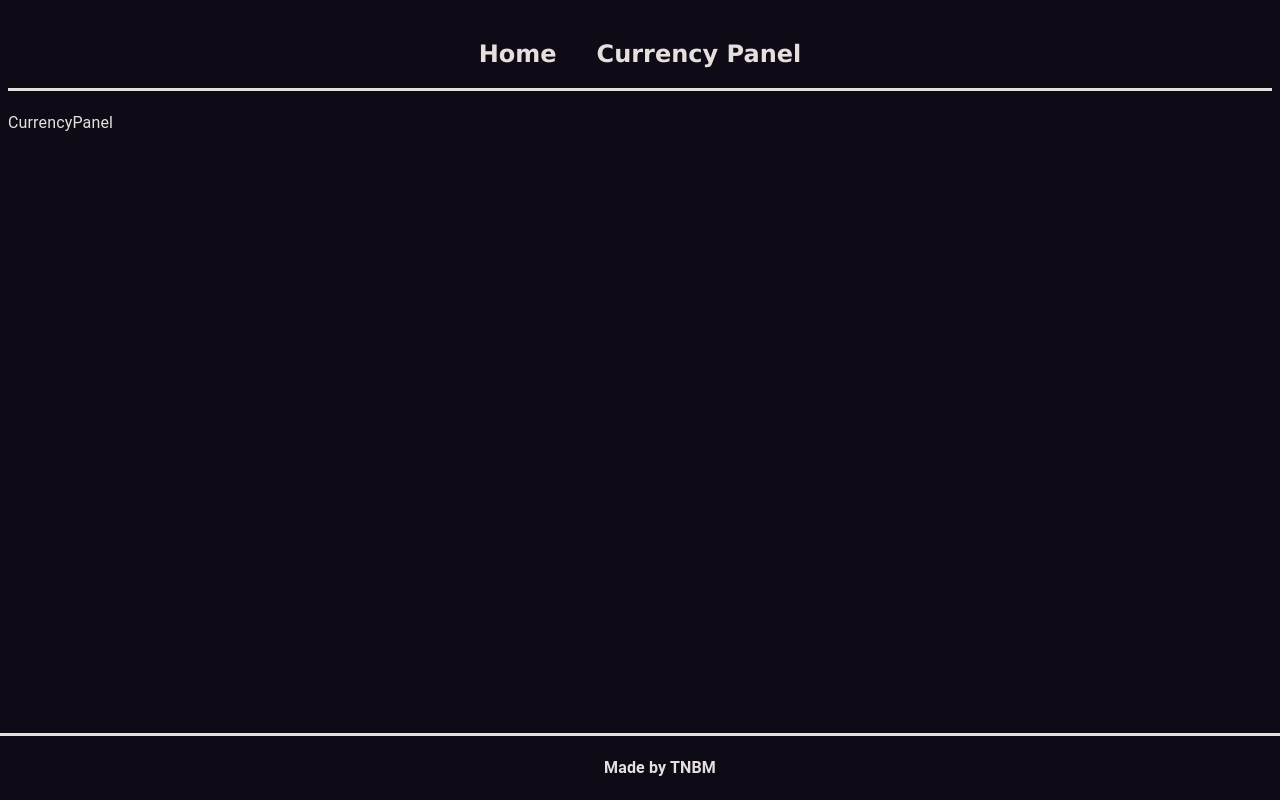
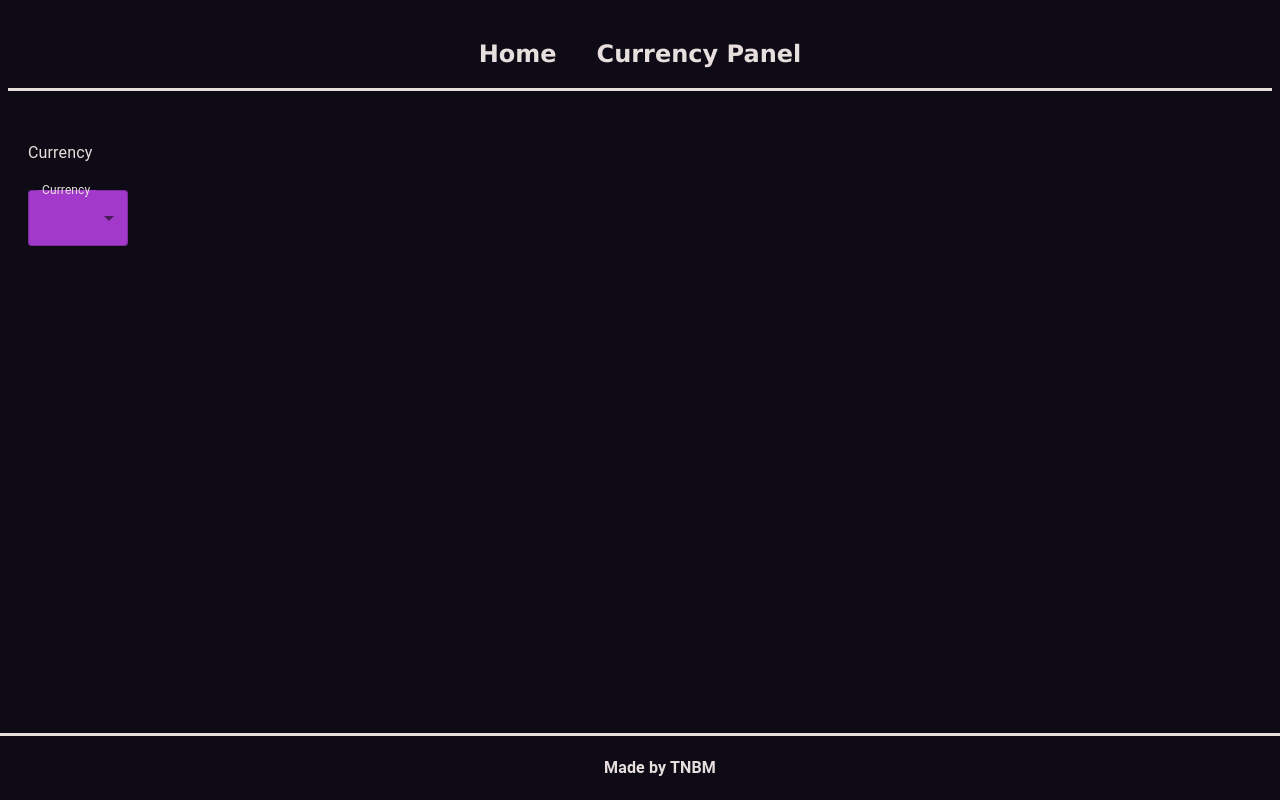
Before and after one commit to PawelSobiech/react-cantor-app, a React (Create React App) app: page /currency-panel in a window 1280 px wide. Built offline with nearby package versions, Linux system fonts and the light colour scheme; no server answers.

Commit message:
Added api connection

```diff
--- a/package.json
+++ b/package.json
@@ -9,6 +9,7 @@
     "@testing-library/jest-dom": "^5.16.5",
     "@testing-library/react": "^13.4.0",
     "@testing-library/user-event": "^13.5.0",
+    "axios": "^1.4.0",
     "react": "^18.2.0",
     "react-dom": "^18.2.0",
     "react-router-dom": "^6.14.1",
--- a/src/pages/CurrencyPanel.js
+++ b/src/pages/CurrencyPanel.js
@@ -1,12 +1,45 @@
-import React from 'react'
-import { Box, Typography } from '@mui/material';
+import React, { useState } from 'react';
+import { Box, Typography, InputLabel, MenuItem, FormControl, Select } from '@mui/material';
+import axios from 'axios';
 
-const CurrencyPanel = () => {
+export default function CurrencyPanel() {
+  const [currency, setCurrency] = useState('Currency');
+
+  const handleChange = (event) => {
+    setCurrency(event.target.value);
+  };
+
+const fetchCurrencyRates = async () => {
+  try {
+    const response = await axios.get('http://api.nbp.pl/api/exchangerates/tables/A/');
+    const data = response.data;
+    console.log(data); // Tutaj można wykonać odpowiednie operacje na danych
+  } catch (error) {
+    console.error(error);
+  }
+};
+
+fetchCurrencyRates();
+
   return (
-    <Box>
-        <Typography color="#e7dfdd">CurrencyPanel</Typography>
+    <Box maxWidth="800px" marginLeft="20px" marginTop="50px" bgcolor="#0e0b16" color="#e7dfdd">
+      <Typography>{currency}</Typography>
+      <Box maxWidth="100px" sx={{marginTop:"25px"}}>
+        <FormControl fullWidth>
+          <InputLabel id="currency-select-label" style={{ color: "#e7dfdd" }}>Currency</InputLabel>
+          <Select
+            labelId="currency-select-label"
+            id="currency-select"
+            value={currency}
+            label="Currency"
+            onChange={handleChange}
+            style={{ backgroundColor: "#a239ca", color: "#e7dfdd"}}
+          >
+            <MenuItem value="USD" style={{ color: "#0e0b16" }}>USD</MenuItem>
+            <MenuItem value="EUR" style={{ color: "#0e0b16" }}>EUR</MenuItem>
+          </Select>
+        </FormControl>
+      </Box>
     </Box>
-  )
+  );
 }
-
-export default CurrencyPanel
--- a/src/pages/Home.js
+++ b/src/pages/Home.js
@@ -3,9 +3,9 @@ import { Box, Typography } from '@mui/material';
 
 const Home = () => {
   return (
-    <Box maxWidth="800px" marginLeft="20px" marginTop="50px">
+    <Box maxWidth="800px" marginLeft="20px" marginTop="50px" color="#e7dfdd">
       <Typography fontSize="24px" color="#a239ca" variant="h1">Witaj w naszym Kantorze!</Typography>
-      <Typography color="#e7dfdd" variant = "body1" >
+      <Typography variant = "body1" >
           Możesz u nas śledzić kursy średnie dwóch popularnych walut: Euro i USD.
           Wybierz interesującą Cię walutę z listy dostępnych opcji, a następnie przejdź do widoku szczegółów,
           gdzie znajdziesz aktualny kurs średni wybranej waluty.
```
Also changed, not shown: 1 other file (tests, documents, lock files or other folders).
